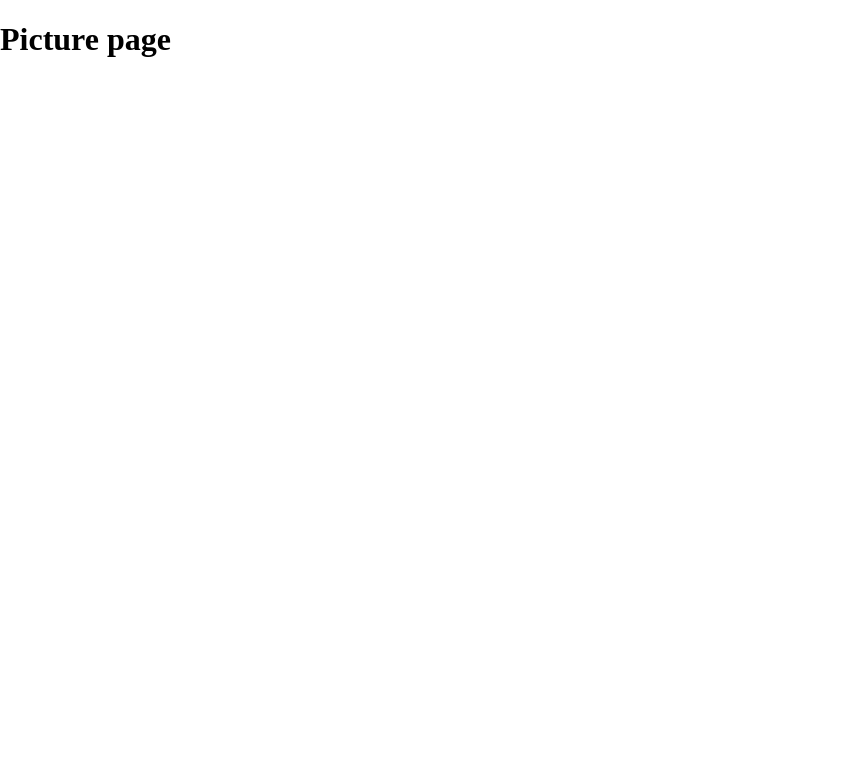
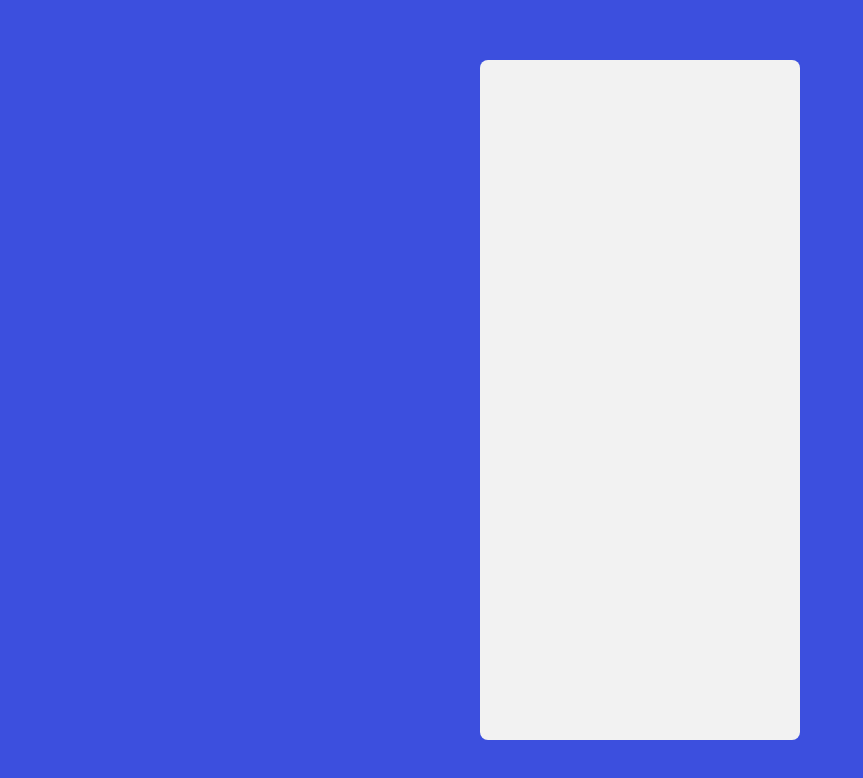
Before and after one commit to dszyszek/image-approval-app, a React app: page / in a window 1280 px wide. Shown: the top 778 px of the page, without its empty margins (0-863 px from the left). Built offline with nearby package versions, Linux system fonts and the light colour scheme.

Commit message:
Use PictureTemplate in PicturePage

```diff
--- a/src/pages/PicturePage/PicturePage.js
+++ b/src/pages/PicturePage/PicturePage.js
@@ -2,8 +2,9 @@ import React from "react";
 
 import { API } from "../../services";
 import { UNSPLASH_BASE } from "../../constants";
+import { PictureTemplate } from "../../templates";
 
 export default () => {
   const api = new API(UNSPLASH_BASE);
-  return <h1>Picture page</h1>;
+  return <PictureTemplate />;
 };
```
